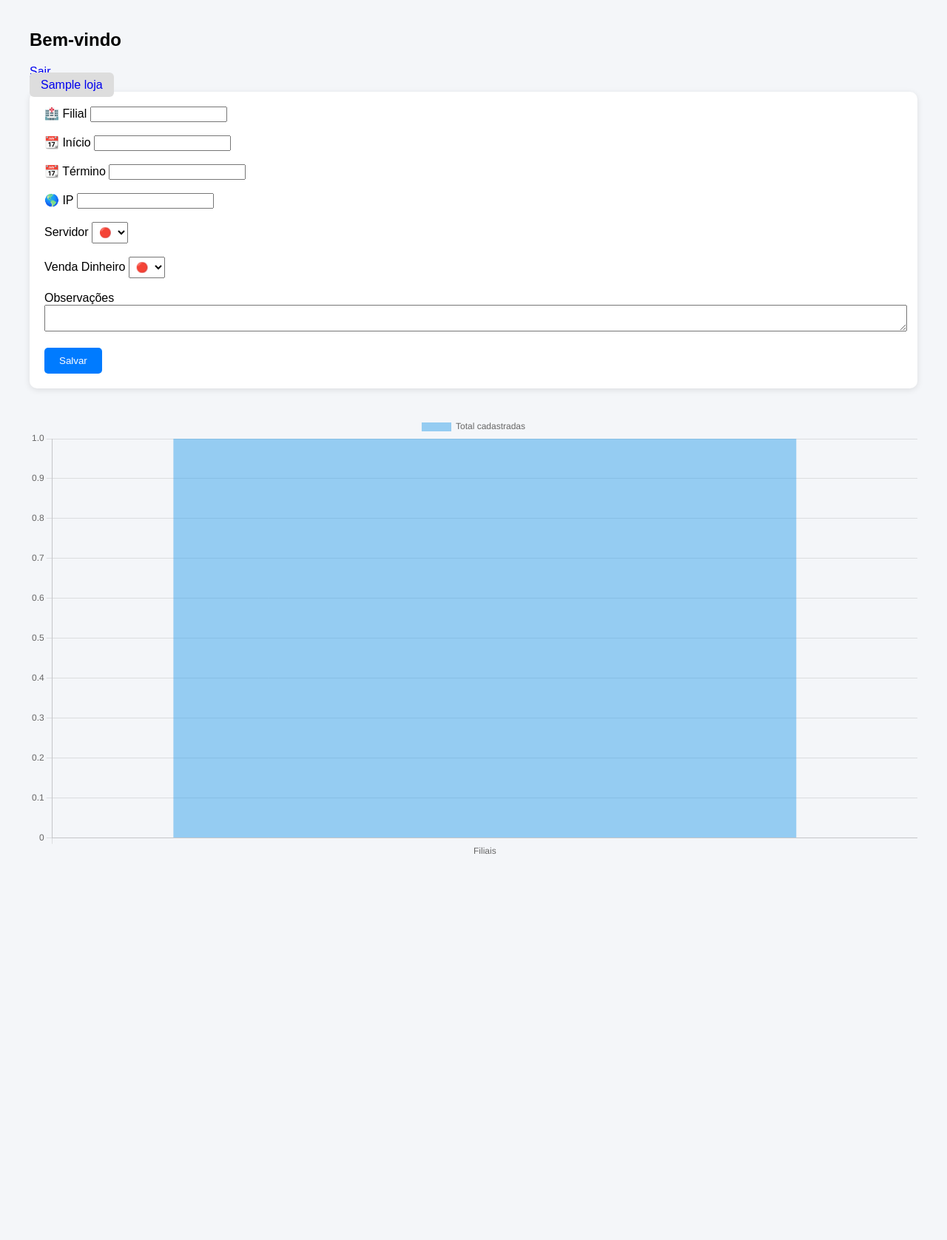
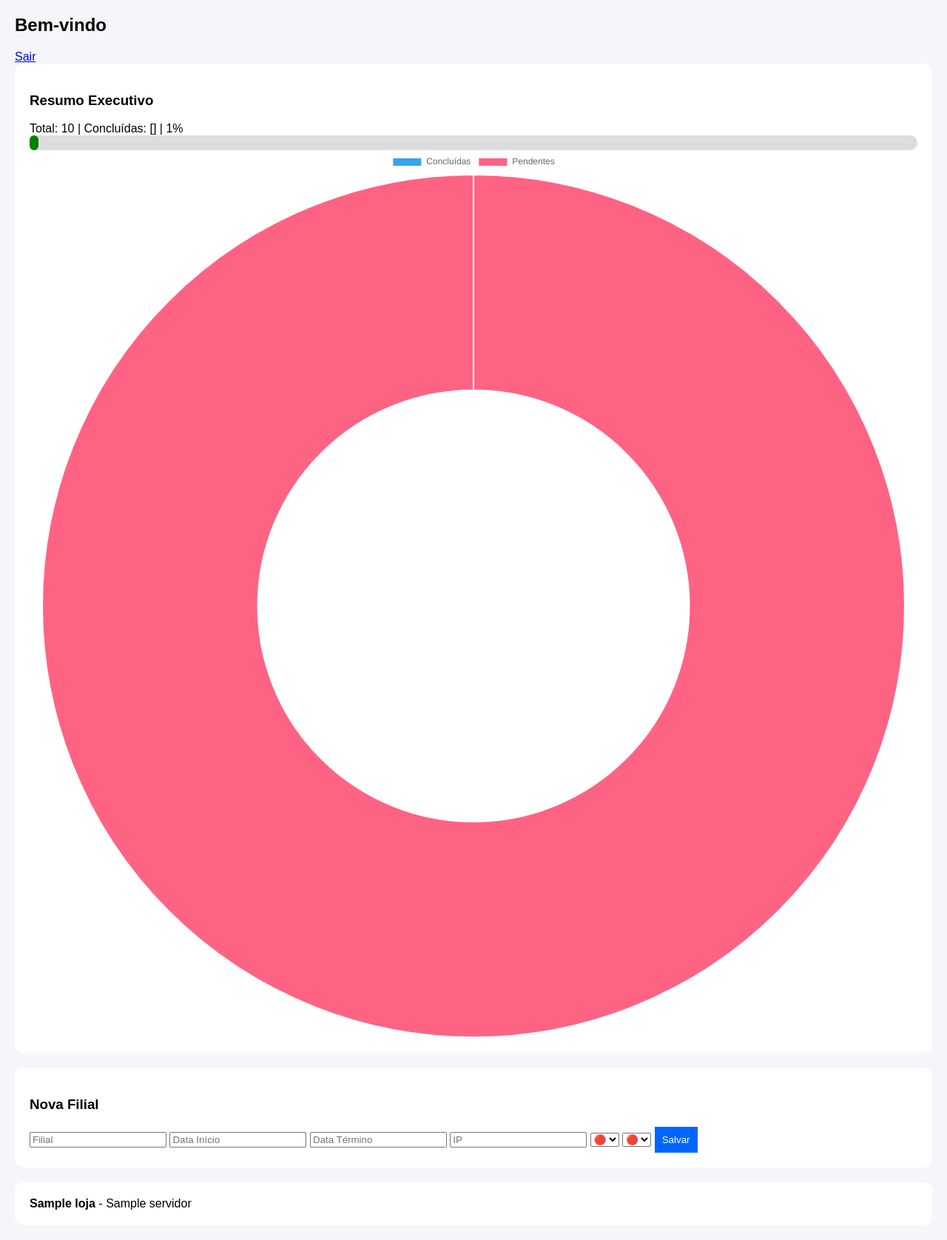
Before and after one commit to ALMDPSP/preload_app, a Flask app: template templates/dashboard.html in a window 1280 px wide. Shown: the whole page at 74% size. Before the commit the page ends 1155 px from the top, so only its background shows below. Run offline with Flask 3, Linux system fonts and the light colour scheme; the template is opened without the code that fills it: most values are stand-ins (such as "Sample title", 1, 10 or a date in 2020); some libraries are stand-ins or nearby versions.

Commit message:
Update dashboard.html

```diff
--- a/templates/dashboard.html
+++ b/templates/dashboard.html
@@ -1,15 +1,13 @@
 <!DOCTYPE html>
 <html>
 <head>
-<title>Preload Dashboard</title>
+<meta name="viewport" content="width=device-width, initial-scale=1.0">
 <script src="https://cdn.jsdelivr.net/npm/chart.js"></script>
 <style>
-body { font-family: Arial; margin:40px; background:#f4f6f9;}
-.card { background:white; padding:20px; border-radius:10px; box-shadow:0 2px 8px rgba(0,0,0,0.1);}
-.tabs a { margin-right:10px; text-decoration:none; padding:8px 15px; background:#ddd; border-radius:6px;}
-.tabs a:hover { background:#bbb;}
-select { padding:5px; }
-button { padding:10px 20px; background:#007bff; color:white; border:none; border-radius:5px;}
+body { font-family:Arial; margin:20px; background:#f4f6f9;}
+.card { background:white; padding:20px; border-radius:12px; margin-bottom:20px;}
+button { padding:10px; background:#0066ff; color:white; border:none;}
+.tabs a { padding:8px; background:#ddd; margin:5px; display:inline-block; text-decoration:none;}
 </style>
 </head>
 <body>
@@ -17,21 +15,37 @@ button { padding:10px 20px; background:#007bff; color:white; border:none; border
 <h2>Bem-vindo {{ user.username }}</h2>
 <a href="/logout">Sair</a>
 
-<div class="tabs">
-{% for f in filiais %}
-<a href="/?edit={{f.id}}">{{ f.loja }}</a>
-{% endfor %}
+<div class="card">
+<h3>Resumo Executivo</h3>
+Total: {{ total }} |
+Concluídas: {{ concluidas }} |
+{{ percentual }}%
+
+<div style="background:#ddd;height:20px;border-radius:10px;">
+<div style="width:{{ percentual }}%;background:green;height:20px;border-radius:10px;"></div>
 </div>
 
+<canvas id="grafico"></canvas>
+</div>
+
+<script>
+new Chart(document.getElementById('grafico'), {
+type:'doughnut',
+data:{
+labels:['Concluídas','Pendentes'],
+datasets:[{data:[{{ concluidas }}, {{ total - concluidas }}]}]
+}
+});
+</script>
+
 <div class="card">
+<h3>Nova Filial</h3>
 <form method="POST" action="/salvar">
+<input name="loja" placeholder="Filial">
+<input name="entrada" placeholder="Data Início">
+<input name="termino" placeholder="Data Término">
+<input name="ip" placeholder="IP">
 
-🏥 Filial <input name="loja"><br><br>
-📆 Início <input name="data_inicio"><br><br>
-📆 Término <input name="data_termino"><br><br>
-🌎 IP <input name="ip"><br><br>
-
-Servidor
 <select name="servidor">
 <option>🔴</option>
 <option>🟡</option>
@@ -39,43 +53,22 @@ Servidor
 <option>🔵</option>
 </select>
 
-<br><br>
-
-Venda Dinheiro
-<select name="venda_dinheiro">
+<select name="pdvs">
 <option>🔴</option>
 <option>🟡</option>
 <option>🟢</option>
 <option>🔵</option>
 </select>
 
-<br><br>
-
-Observações
-<textarea name="obs" style="width:100%"></textarea>
-
-<br><br>
 <button type="submit">Salvar</button>
-
 </form>
 </div>
 
-<br><br>
-
-<canvas id="grafico"></canvas>
-
-<script>
-new Chart(document.getElementById('grafico'), {
-type: 'bar',
-data: {
-labels: ['Filiais'],
-datasets: [{
-label: 'Total cadastradas',
-data: [{{ filiais|length }}]
-}]
-}
-});
-</script>
+{% for f in filiais %}
+<div class="card">
+<b>{{ f.loja }}</b> - {{ f.servidor }}
+</div>
+{% endfor %}
 
 </body>
 </html>
```
